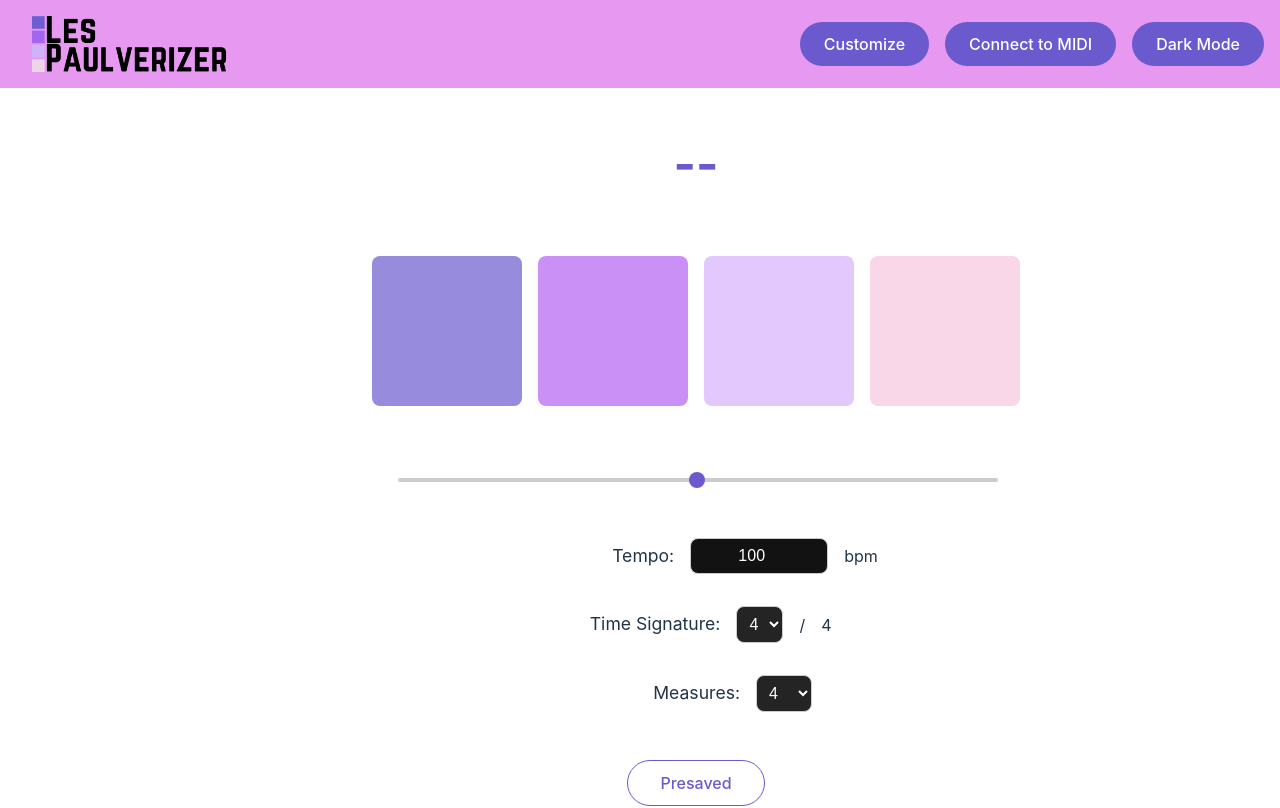
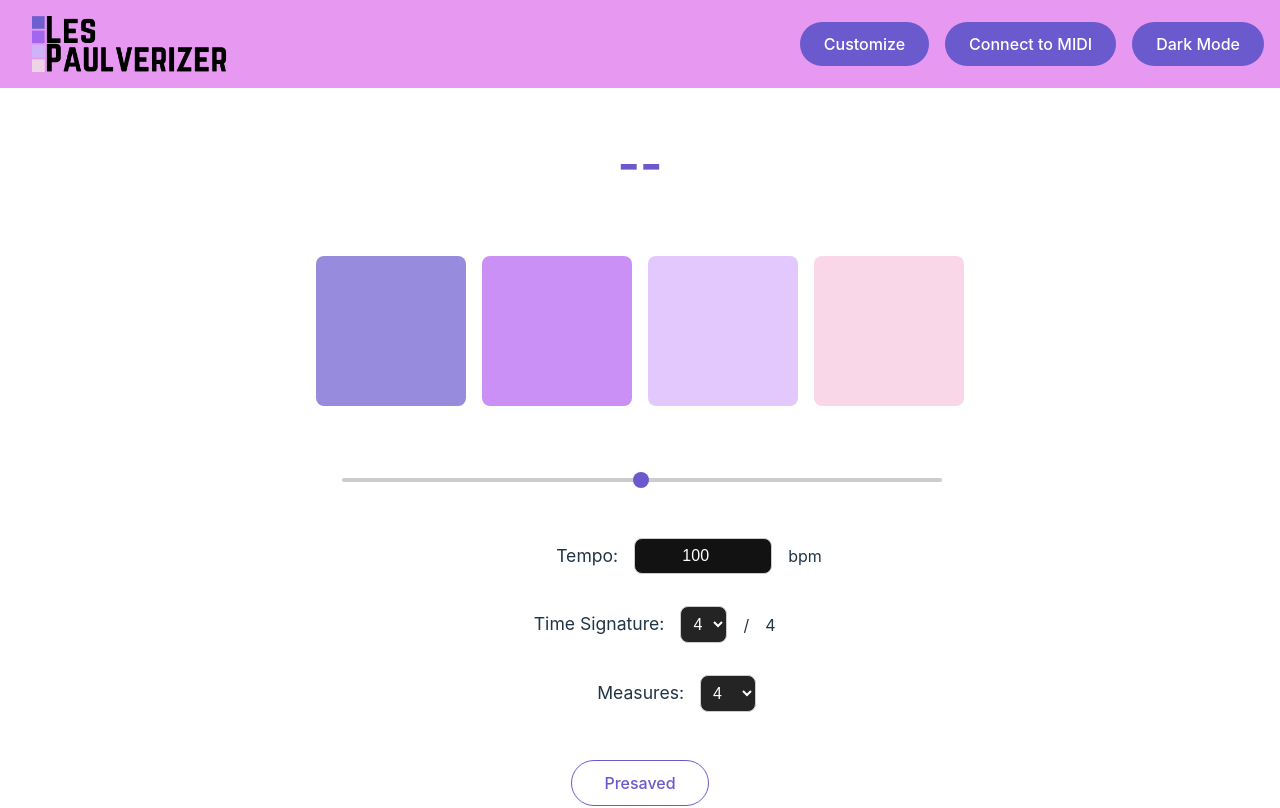
Before and after one commit to the-RAT-Lab/Les-Paulverizer, a React (Vite) app: page / in a window 1280 px wide. Shown: the top 808 px of the page. Built offline with nearby package versions, Linux system fonts and the light colour scheme.

Commit message:
Fixed a problem where styling was making the buttons not aligned

```diff
--- a/src/App.css
+++ b/src/App.css
@@ -14,8 +14,6 @@
   text-align: center;
   background-color: var(--background-color);
   background-size: 100% 100%;
-  min-height: 100vh;
-  min-width: 100vw;
 }
 
 body {
```
